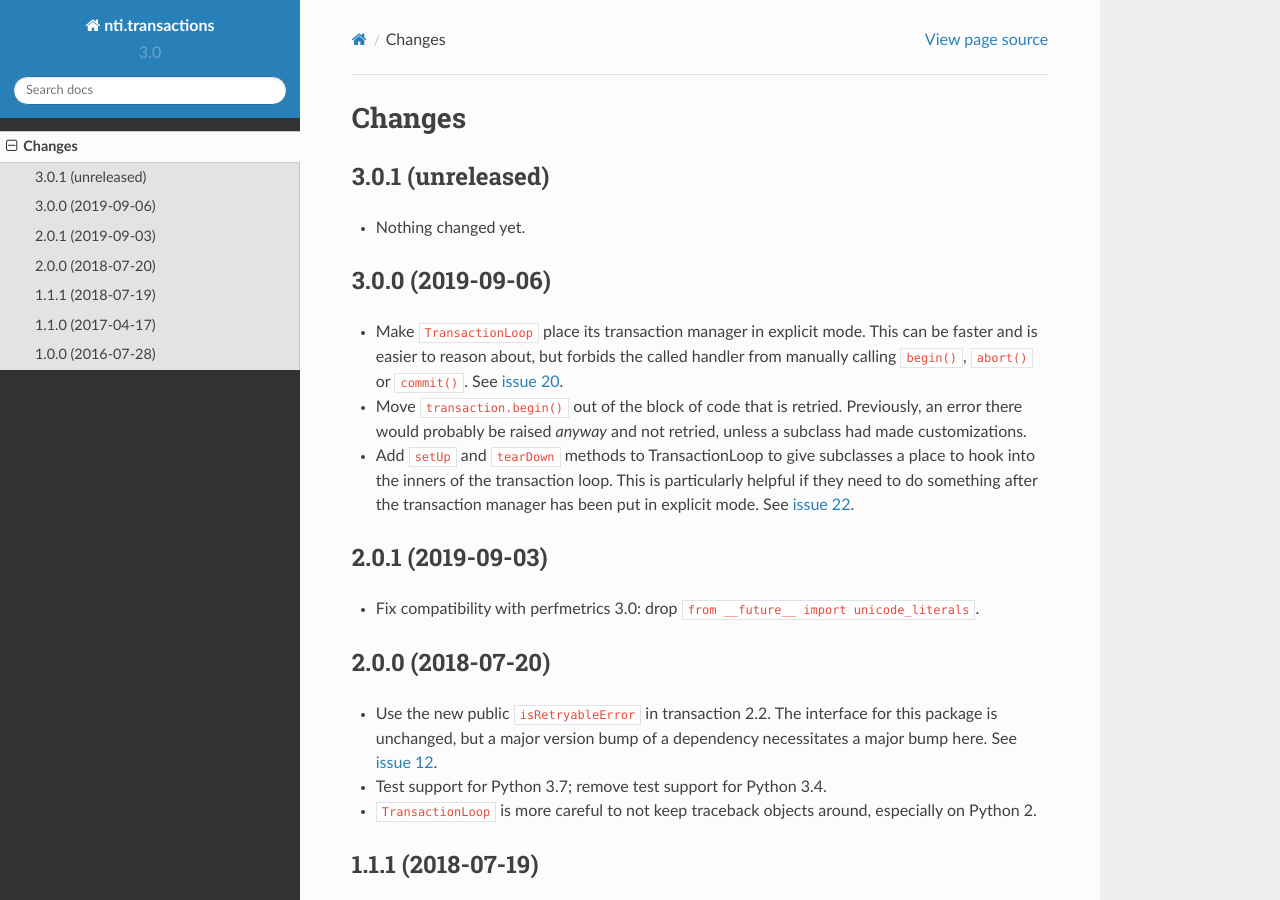
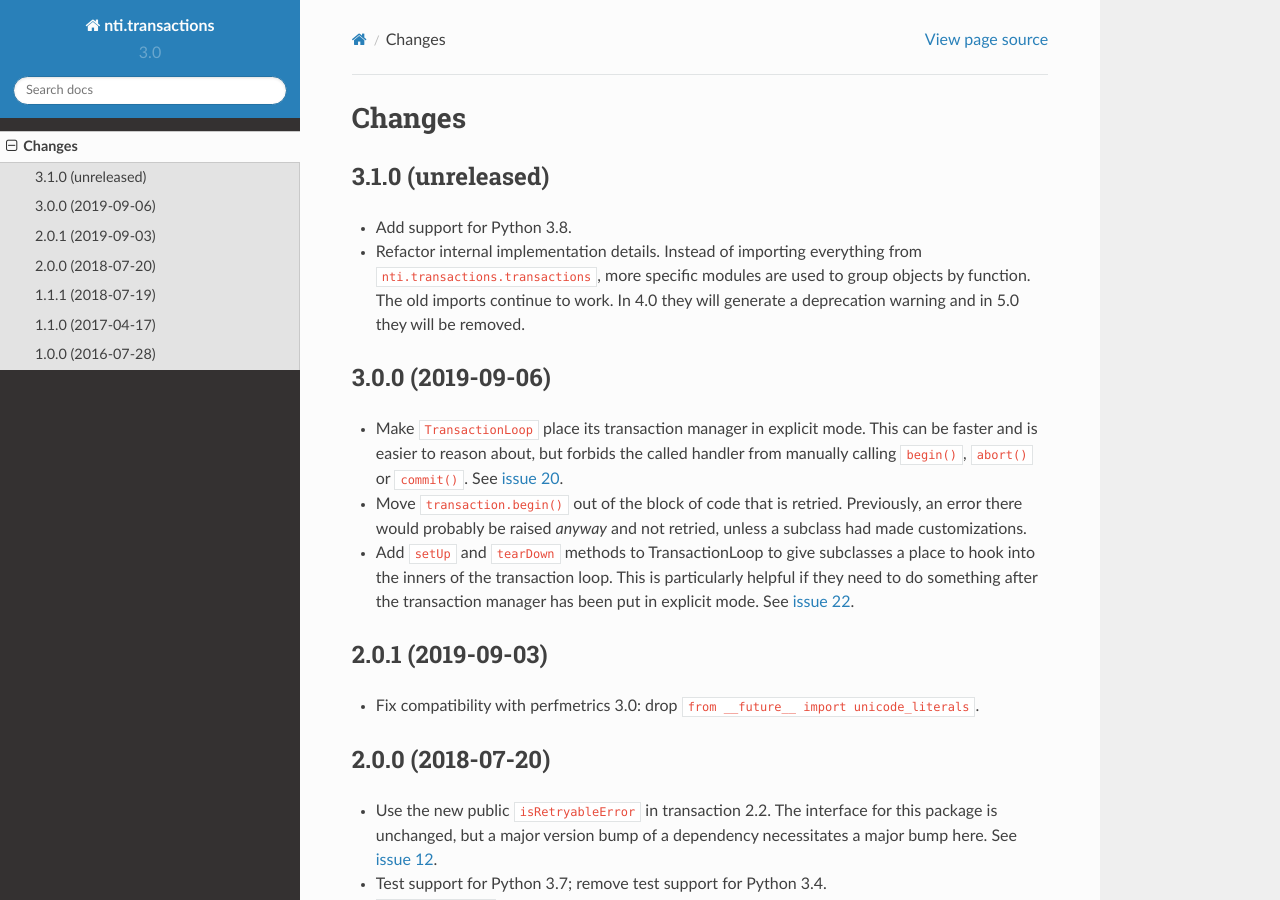
Before and after one commit to OpenNTI/nti.transactions, a Sphinx documentation site: the page built from docs/changelog.rst, in a window 1280 px wide and 900 px high. Built offline with Sphinx 7.4.7 and the Read the Docs theme 2.0.0, drawn with Linux system fonts in a browser that asks for light colours.

Commit message:
Add Python 3.8
Also update docs.

```diff
--- a/CHANGES.rst
+++ b/CHANGES.rst
@@ -3,10 +3,16 @@
  Changes
 =========
 
-3.0.1 (unreleased)
+3.1.0 (unreleased)
 ==================
 
-- Nothing changed yet.
+- Add support for Python 3.8.
+
+- Refactor internal implementation details. Instead of importing
+  everything from ``nti.transactions.transactions``, more specific
+  modules are used to group objects by function. The old imports
+  continue to work. In 4.0 they will generate a deprecation warning
+  and in 5.0 they will be removed.
 
 
 3.0.0 (2019-09-06)
--- a/docs/conf.py
+++ b/docs/conf.py
@@ -355,6 +355,8 @@ texinfo_documents = [
 # Example configuration for intersphinx: refer to the Python standard library.
 intersphinx_mapping = {
     'https://docs.python.org/': None,
+    'https://transaction.readthedocs.io/en/latest/': None,
+    'https://perfmetrics.readthedocs.io/en/latest/': None,
 }
 
 extlinks = {'issue': ('https://github.com/NextThought/nti.transactions/issues/%s',
--- a/setup.py
+++ b/setup.py
@@ -9,9 +9,10 @@ entry_points = {
 }
 
 TESTS_REQUIRE = [
+    'fudge',
+    'nti.testing',
+    'pylint',
     'zope.testrunner',
-    'nti.testing',
-    'fudge',
 ]
 
 def _read(fname):
```
Also changed, not shown: README.rst (+9 -8 lines), docs/index.rst (+28 -1 lines), .travis.yml, 5 other files.
